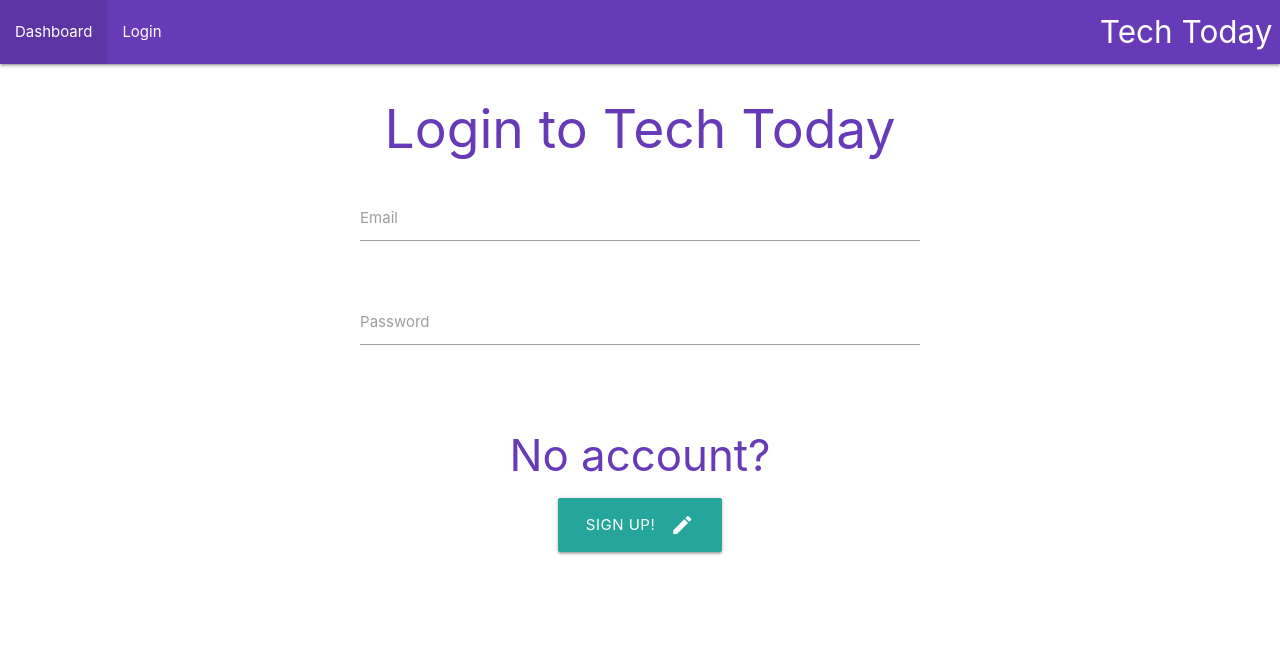
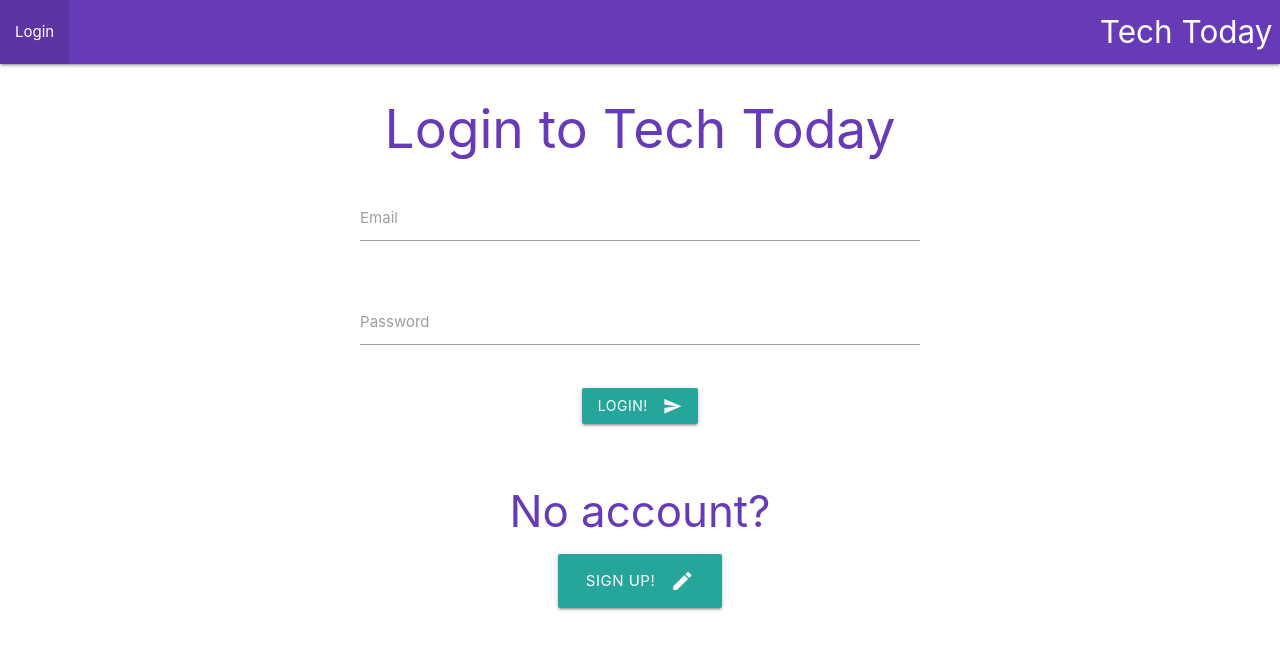
Before and after one commit to sharkby7e/techToday, a Node server app: page /login in a window 1280 px wide. Shown: the top 650 px of the page. Run offline with Node 20, Linux system fonts and the light colour scheme; some libraries are stand-ins or nearby versions.

Commit message:
add event listener to login submit button

```diff
--- a/views/layouts/main.hbs
+++ b/views/layouts/main.hbs
@@ -19,8 +19,8 @@
         <div class="nav-wrapper deep-purple">
           <a href="/" class="brand-logo right">Tech Today</a>
           <ul id="nav-mobile" class="left hide-on-med-and-down">
-            <li><a href="../signUp.hbs">Dashboard</a></li>
-            <li><a href="../login">Login</a></li>
+            {{! <li><a href="/">Dashboard</a></li> }}
+            <li><a href="/login">Login</a></li>
           </ul>
         </div>
       </nav>
@@ -29,6 +29,9 @@
 
     <!-- jquery script -->
     <script
+      src="https://cdnjs.cloudflare.com/ajax/libs/materialize/1.0.0/js/materialize.min.js"
+    ></script>
+    <script
       src="https://code.jquery.com/jquery-3.6.0.min.js"
       integrity="sha256-/xUj+3OJU5yExlq6GSYGSHk7tPXikynS7ogEvDej/m4="
       crossorigin="anonymous"
--- a/views/loginPage.hbs
+++ b/views/loginPage.hbs
@@ -13,6 +13,16 @@
         <label for="password">Password</label>
       </div>
     </div>
+    <div class="row container col s8 offset-s2 center-align">
+      <button
+        class="btn waves-effect waves-light center-align"
+        type="submit"
+        name="action"
+        id="login"
+      >Login!
+        <i class="material-icons right">send</i>
+      </button>
+    </div>
   </form>
 </div>
 
```
Also changed, not shown: public/js/login.js (added, +19 -0 lines), public/js/script.js (deleted), public/js/signup.js (added).
